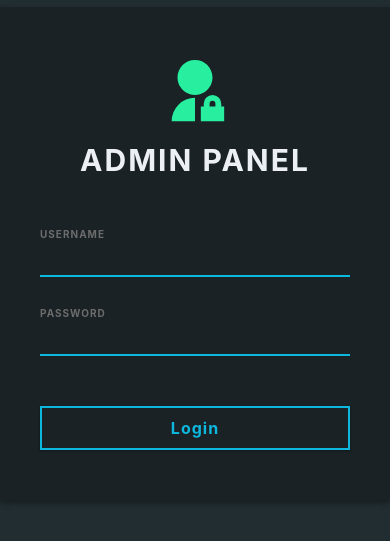
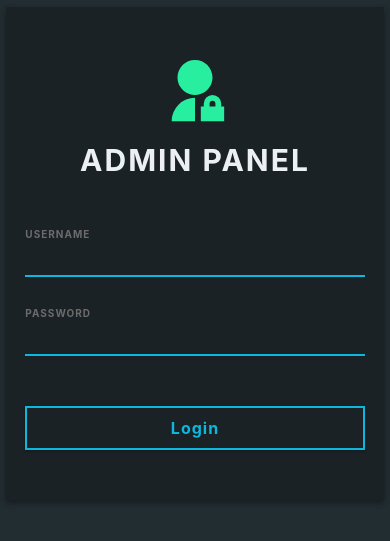
Before and after one commit to websmartdream428/revoclix-dashboard, a React (Create React App) app: page / in a window 390 px wide. Shown: the part 169-710 px from the top of the page. Built offline with nearby package versions, Linux system fonts and the light colour scheme.

Commit message:
feat: responsive login page

```diff
--- a/src/pages/login/Login.styles.ts
+++ b/src/pages/login/Login.styles.ts
@@ -12,8 +12,8 @@ export const LoginPageWrapper = styled.div`
 export const LoginForm = styled.div`
   position: relative;
   max-width: 500px;
-  width: 100%;
-  padding: 50px 40px;
+  width: 87%;
+  padding: 50px 5%;
   background-color: #1a2226;
   box-shadow: 0 3px 6px rgba(0, 0, 0, 0.16), 0 3px 6px rgba(0, 0, 0, 0.23);
   text-align: center;
--- a/src/pages/login/Login.tsx
+++ b/src/pages/login/Login.tsx
@@ -20,7 +20,6 @@ const LoginPage: React.FC = () => {
   });
 
   const handleInputChange = (e: any) => {
-    console.log(e.target.name);
     setFormState({ ...formState, [e.target.name]: e.target.value });
   };
 
```
